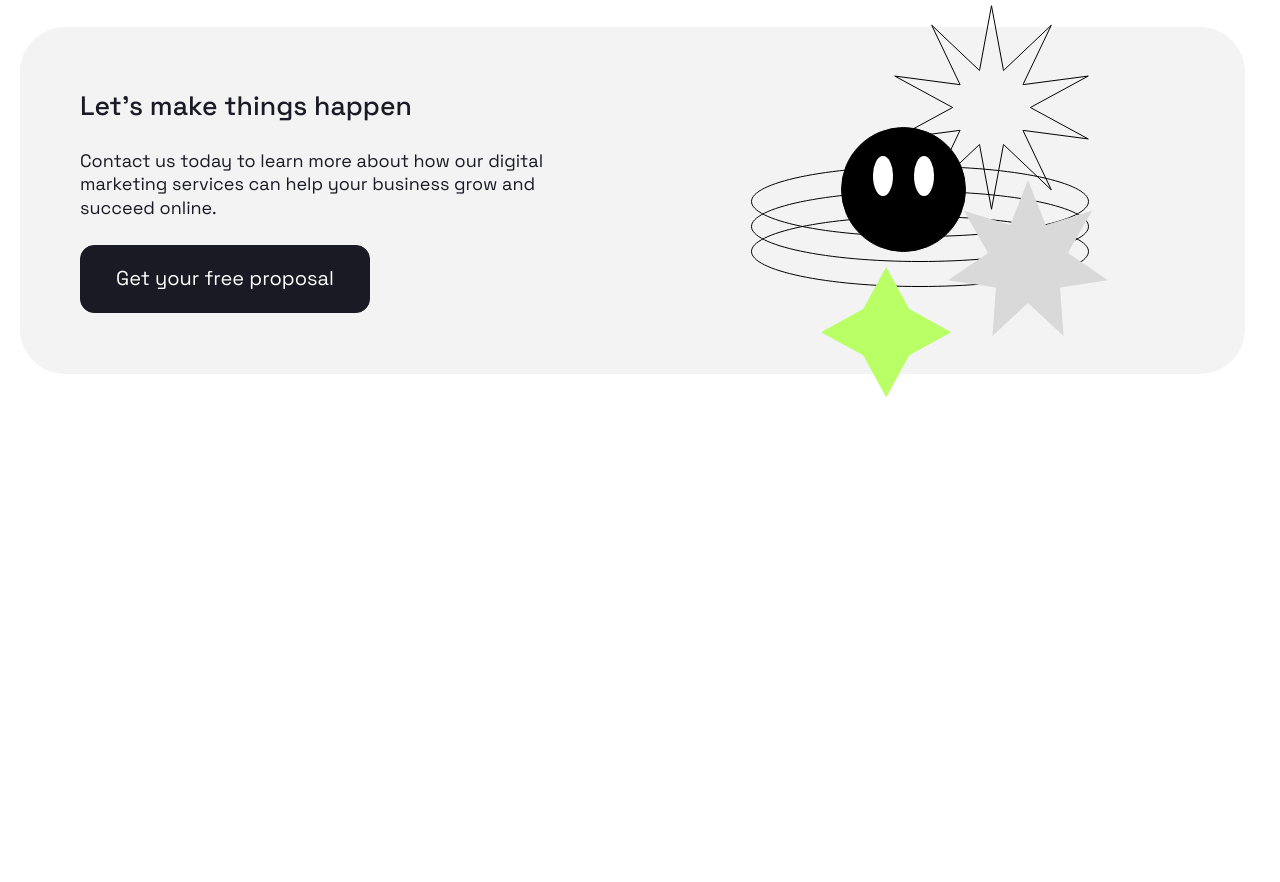
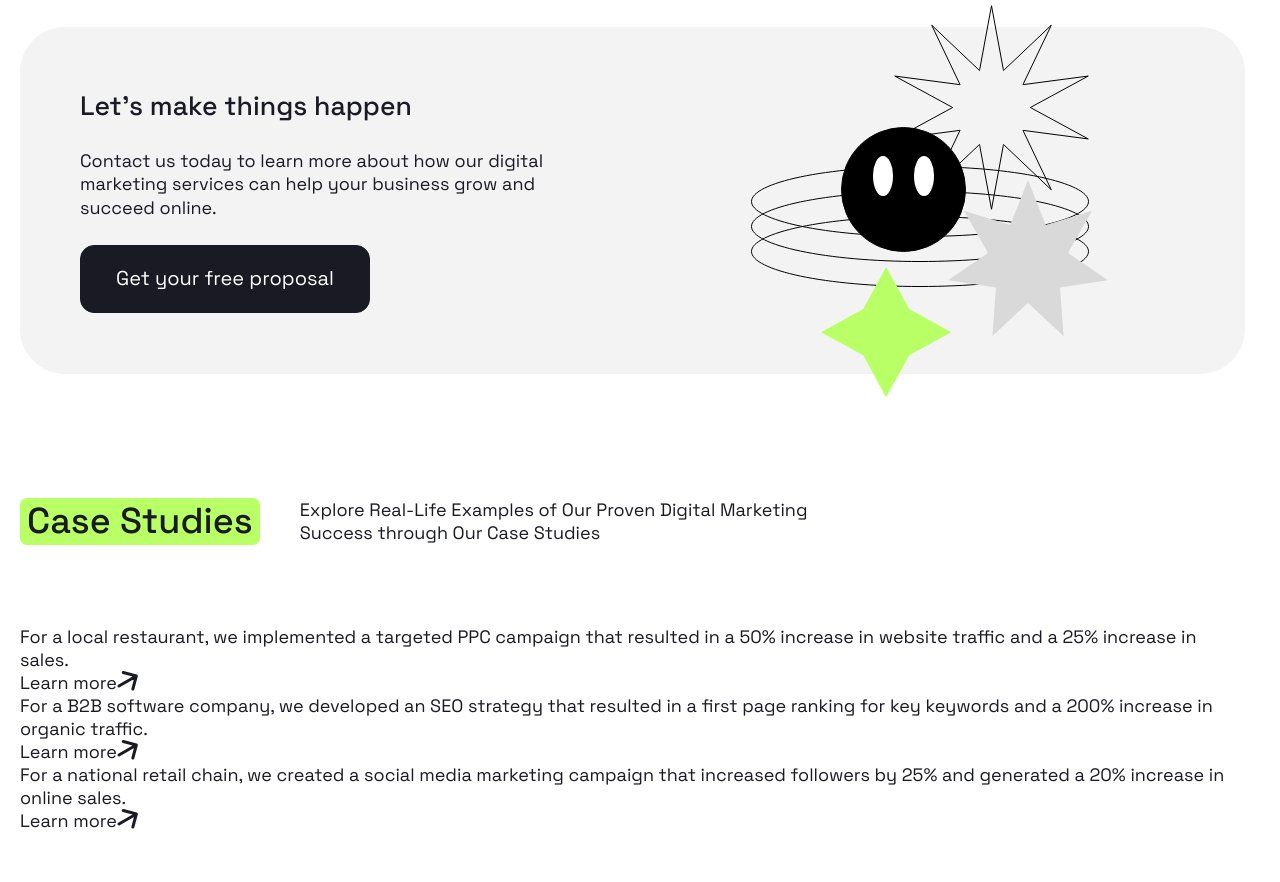
Before and after one commit to papiiants/positivus, a website: page index.html in a window 1280 px wide. Shown: the part 2113-2995 px from the top of the page. Before the commit the page ends 2561 px from the top, so only its background shows below. Drawn offline with nearby package versions, Linux system fonts and the light colour scheme; files that its build step writes are made by us from their sources.

Commit message:
add: markup for studies section in index.html

```diff
--- a/index.html
+++ b/index.html
@@ -158,7 +158,7 @@
       </div>
     </section>
 
-    <div class="section section container">
+    <section class="section container">
       <header class="section__header">
         <h2 class="section__title puddle-bg">Services</h2>
         <div class="section__description">
@@ -369,7 +369,64 @@
           </div>
         </div>
       </div>
-    </div>
+    </section>
+
+    <section class="section container section--hidden-x">
+      <header class="section__header">
+        <h2 class="section__title puddle-bg">Case Studies</h2>
+        <div class="section__description">
+          <p>Explore Real-Life Examples of Our Proven Digital Marketing Success through Our Case Studies</p>
+        </div>
+      </header>
+      <div class="section__body">
+        <div class="studies">
+          <ul class="studies__list">
+            <li class="studies__item">
+              <div class="studies__description">
+                <p>For a local restaurant, we implemented a targeted PPC campaign that resulted in a 50% increase in website traffic and a 25% increase in sales.</p>
+              </div>
+              <a
+                href="#"
+                class="studies__link"
+              >
+                <span>Learn more</span>
+                <svg width="21" height="20" viewBox="0 0 21 20" xmlns="http://www.w3.org/2000/svg">
+                  <path d="M1.25 13.701C0.532561 14.1152 0.286748 15.0326 0.700962 15.75C1.11518 16.4674 2.03256 16.7133 2.75 16.299L1.25 13.701ZM20.7694 5.38823C20.9838 4.58803 20.5089 3.76552 19.7087 3.55111L6.66874 0.0570541C5.86854 -0.157359 5.04603 0.317515 4.83162 1.11771C4.61721 1.91791 5.09208 2.74042 5.89228 2.95483L17.4834 6.06066L14.3776 17.6518C14.1631 18.452 14.638 19.2745 15.4382 19.4889C16.2384 19.7033 17.0609 19.2284 17.2753 18.4282L20.7694 5.38823ZM2.75 16.299L20.0705 6.29904L18.5705 3.70096L1.25 13.701L2.75 16.299Z" fill="#B9FF66"/>
+                </svg>
+              </a>
+            </li>
+            <li class="studies__item">
+              <div class="studies__description">
+                <p>For a B2B software company, we developed an SEO strategy that resulted in a first page ranking for key keywords and a 200% increase in organic traffic.</p>
+              </div>
+              <a
+                href="#"
+                class="studies__link"
+              >
+                <span>Learn more</span>
+                <svg width="21" height="20" viewBox="0 0 21 20" xmlns="http://www.w3.org/2000/svg">
+                  <path d="M1.25 13.701C0.532561 14.1152 0.286748 15.0326 0.700962 15.75C1.11518 16.4674 2.03256 16.7133 2.75 16.299L1.25 13.701ZM20.7694 5.38823C20.9838 4.58803 20.5089 3.76552 19.7087 3.55111L6.66874 0.0570541C5.86854 -0.157359 5.04603 0.317515 4.83162 1.11771C4.61721 1.91791 5.09208 2.74042 5.89228 2.95483L17.4834 6.06066L14.3776 17.6518C14.1631 18.452 14.638 19.2745 15.4382 19.4889C16.2384 19.7033 17.0609 19.2284 17.2753 18.4282L20.7694 5.38823ZM2.75 16.299L20.0705 6.29904L18.5705 3.70096L1.25 13.701L2.75 16.299Z" fill="#B9FF66"/>
+                </svg>
+              </a>
+            </li>
+            <li class="studies__item">
+              <div class="studies__description">
+                <p>For a national retail chain, we created a social media marketing campaign that increased followers by 25% and generated a 20% increase in online sales.</p>
+              </div>
+              <a
+                href="#"
+                class="studies__link"
+              >
+                <span>Learn more</span>
+                <svg width="21" height="20" viewBox="0 0 21 20" xmlns="http://www.w3.org/2000/svg">
+                  <path d="M1.25 13.701C0.532561 14.1152 0.286748 15.0326 0.700962 15.75C1.11518 16.4674 2.03256 16.7133 2.75 16.299L1.25 13.701ZM20.7694 5.38823C20.9838 4.58803 20.5089 3.76552 19.7087 3.55111L6.66874 0.0570541C5.86854 -0.157359 5.04603 0.317515 4.83162 1.11771C4.61721 1.91791 5.09208 2.74042 5.89228 2.95483L17.4834 6.06066L14.3776 17.6518C14.1631 18.452 14.638 19.2745 15.4382 19.4889C16.2384 19.7033 17.0609 19.2284 17.2753 18.4282L20.7694 5.38823ZM2.75 16.299L20.0705 6.29904L18.5705 3.70096L1.25 13.701L2.75 16.299Z" fill="#B9FF66"/>
+                </svg>
+              </a>
+            </li>
+          </ul>
+        </div>
+      </div>
+    </section>
   </main>
 
   <dialog class="mobile-overlay visible-mobile" id="mobileOverlay">
```
